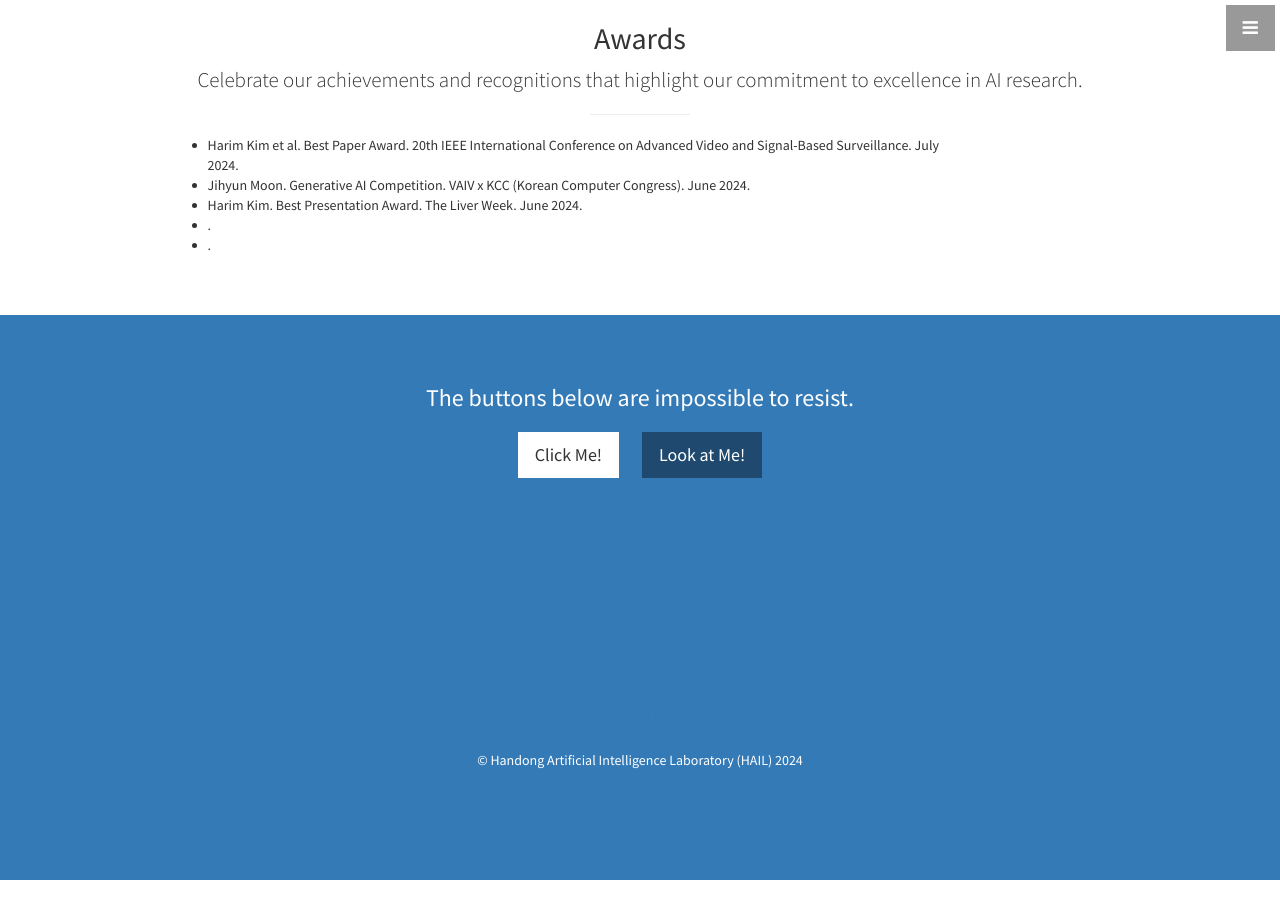
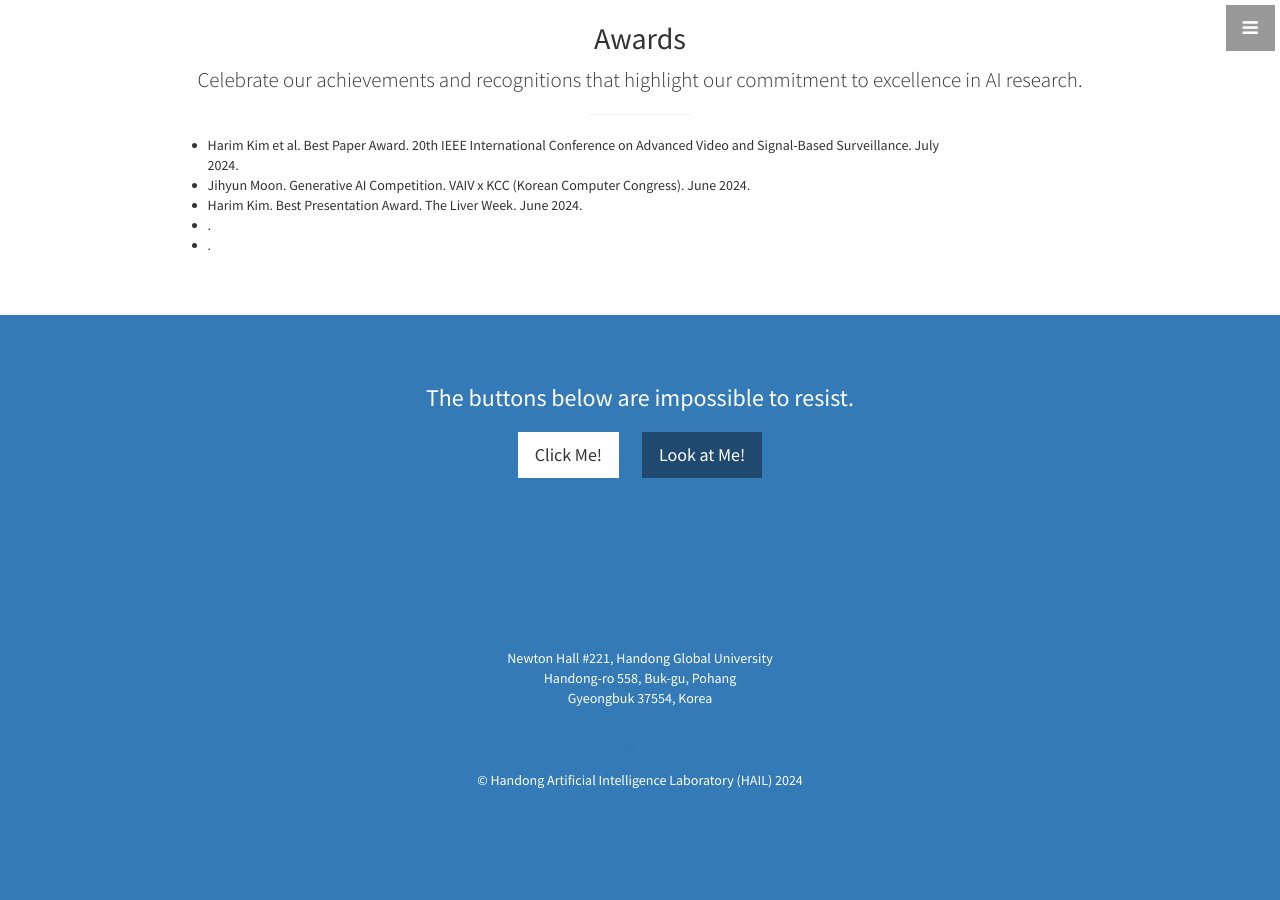
Before and after one commit to nth221/nth221.github.io, a Jekyll site: the page built from index.html, in a window 1280 px wide and 900 px high, scrolled down 3057 px. Built offline with Jekyll 4.4.1, drawn with Linux system fonts in a browser that asks for light colours.

Commit message:
modified:   _config.yml

```diff
--- a/_config.yml
+++ b/_config.yml
@@ -15,12 +15,12 @@ facebook_username:
 twitter_username:
 github_username: "nth221"
 address:
-  - line:
-  - line:
+  - line: "Newton Hall #221, Handong Global University"
+  - line: "Handong-ro 558, Buk-gu, Pohang"
+  - line: "Gyeongbuk 37554, Korea"
   # Feel free to add more lines here
 telephone:
-copyright: >
-  Handong Artificial Intelligence Laboratory (HAIL)
+copyright: "Handong Artificial Intelligence Laboratory (HAIL)"
 
 # API settings
 google_api_key:
```
